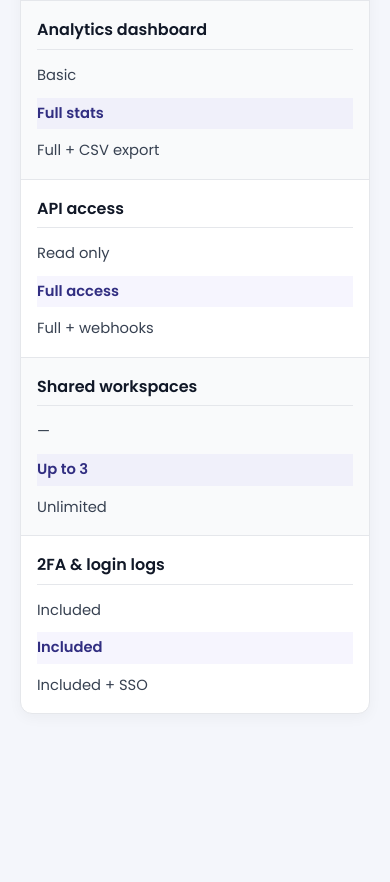
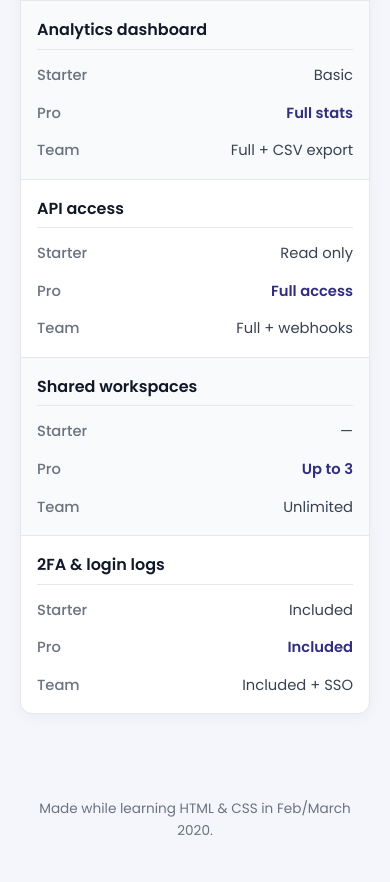
Before and after one commit to tensorGT/my-first-pricing-cards, a plain HTML site: page index.html in a window 390 px wide. Shown: the part 2562-3444 px from the top of the page. Before the commit the page ends 3336 px from the top, so only its background shows below. Drawn offline with Linux system fonts and the light colour scheme.

Commit message:
looks good on phone and desktop now

```diff
--- a/index.html
+++ b/index.html
@@ -193,3 +193,11 @@
         </dl>
       </div>
     </section>
+  </main>
+
+  <footer class="page-footer">
+    <p>Made while learning HTML &amp; CSS in Feb/March 2020.</p>
+  </footer>
+
+</body>
+</html>
--- a/style.css
+++ b/style.css
@@ -321,3 +321,16 @@ body {
   .matrix-row dd {
     display: flex;
     justify-content: space-between;
+    text-align: right;
+  }
+
+  .matrix-row dd::before {
+    content: attr(data-label);
+    font-weight: 500;
+    color: #6b7280;
+  }
+
+  .matrix-row .popular-col {
+    background-color: transparent;
+  }
+}
```
Also changed, not shown: 1 other file.
